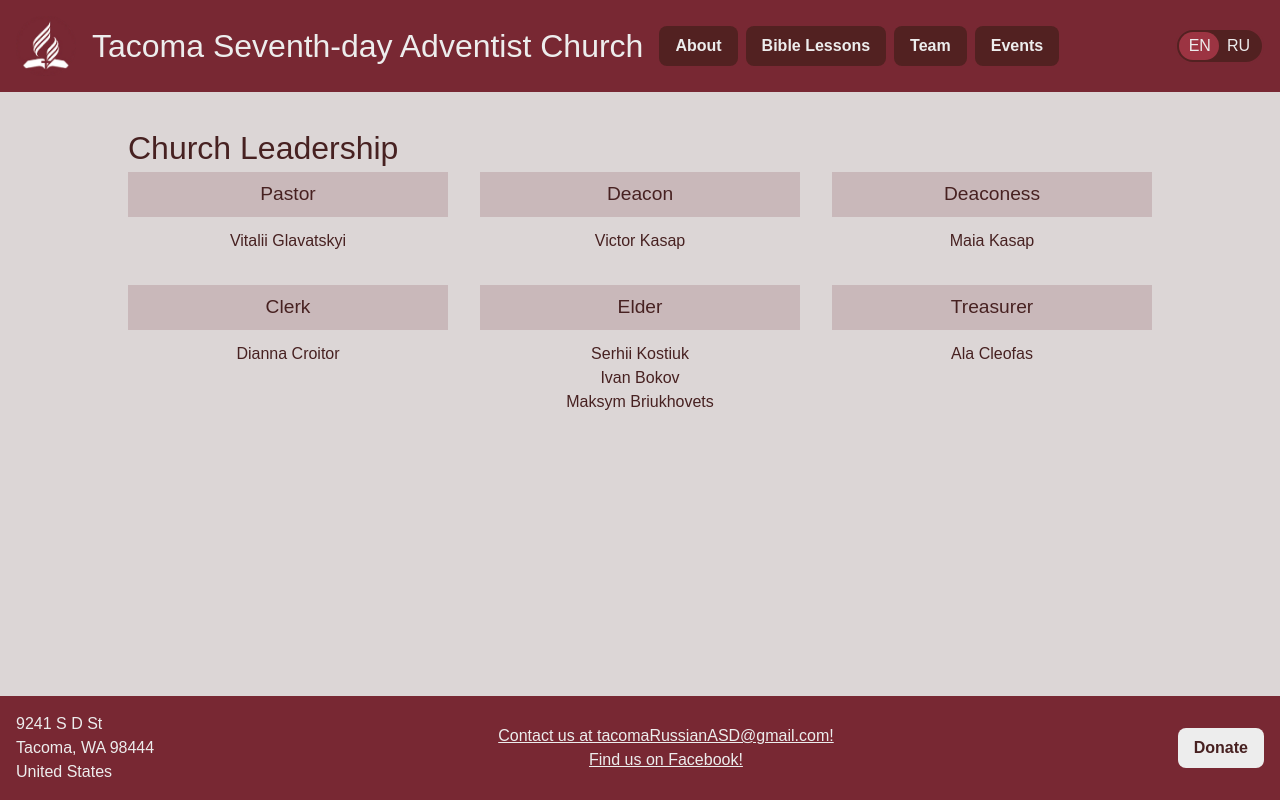
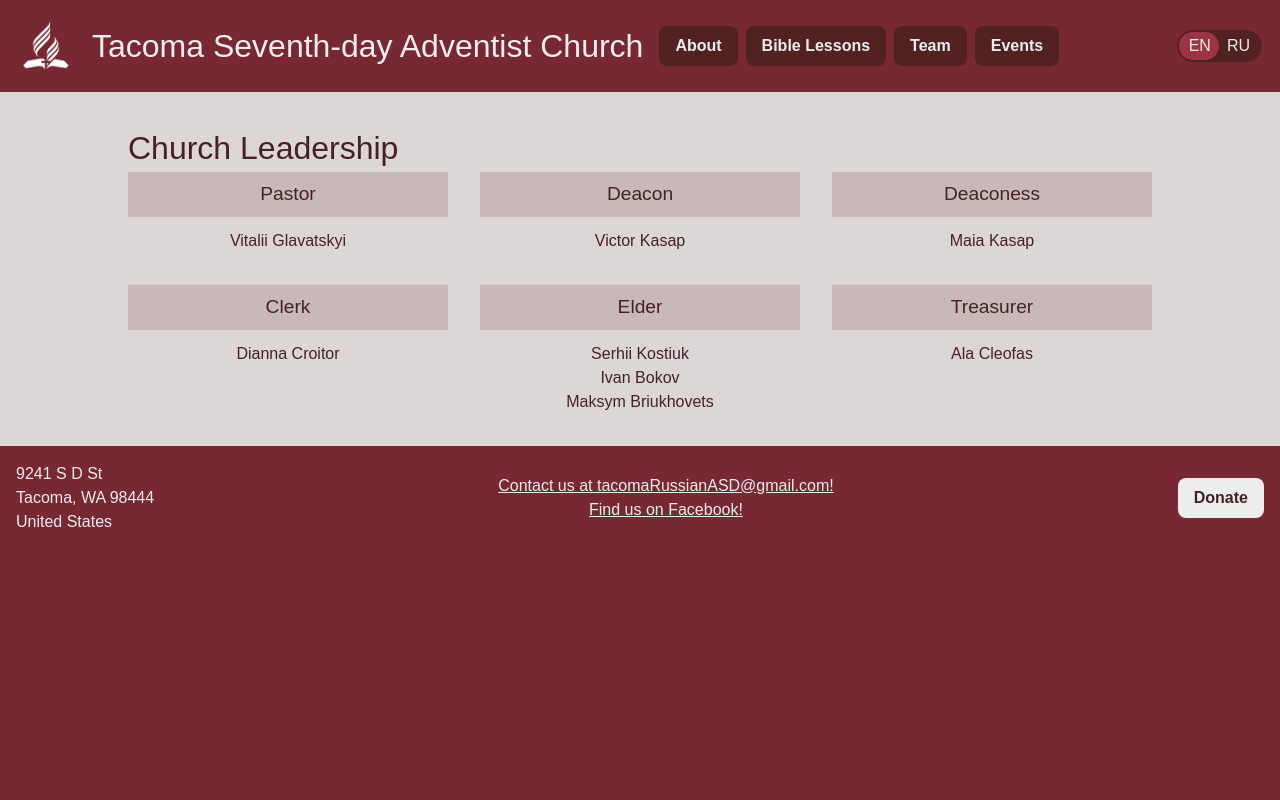
Before and after one commit to glavavlada/TacomaASDWebsite, a Next.js app in the folder my-church-site/: page /Team in a window 1280 px wide. Built offline with nearby package versions, Linux system fonts and the light colour scheme.

Commit message:
overall background color and naming correction

```diff
--- a/my-church-site/src/app/layout.tsx
+++ b/my-church-site/src/app/layout.tsx
@@ -7,13 +7,13 @@ import { LanguageProvider } from "@/app/context/LanguageContext";
 export default function RootLayout({ children }: { children: React.ReactNode }) {
   return (
     <html lang="en">
-      <body className="min-h-screen flex flex-col">
+      <body>
         <LanguageProvider>
           <Navbar />
 
           {/* Page Countent  not sure how this functions yet but export above doesnt work without*/}
           {/* keeps content separted from header and footer */}
-          <main className="text-[var(--textDark)] flex-1 self-center w-full max-w-[80rem] px-[clamp(1rem,10vw,10rem)] py-8">
+          <main className="[background-color:var(--body)] text-[var(--textDark)] flex-1 self-center w-full max-w-[80rem] px-[clamp(1rem,10vw,10rem)] py-8">
             {children}
           </main>
 
--- a/my-church-site/src/components/Navbar.tsx
+++ b/my-church-site/src/components/Navbar.tsx
@@ -20,7 +20,7 @@ export default function Navbar() {
 	const t = language === "en" ? en : ru;
 
 	return (
-		<header className="flex flex-wrap items-center gap-4 p-4 bg-[var(--background)]">
+		<header className="flex flex-wrap items-center gap-4 p-4 bg-[var(--main)]">
 			<Image
 				src={churchLogo}
 				alt="Church Logo"
--- a/my-church-site/src/styles/base.css
+++ b/my-church-site/src/styles/base.css
@@ -11,7 +11,7 @@ h3 {
 }
 
 body {
-  background: var(--body);
+  background: var(--background);
   color: var(--textLight);
   font-family: Arial, Helvetica, sans-serif;
 }
```
